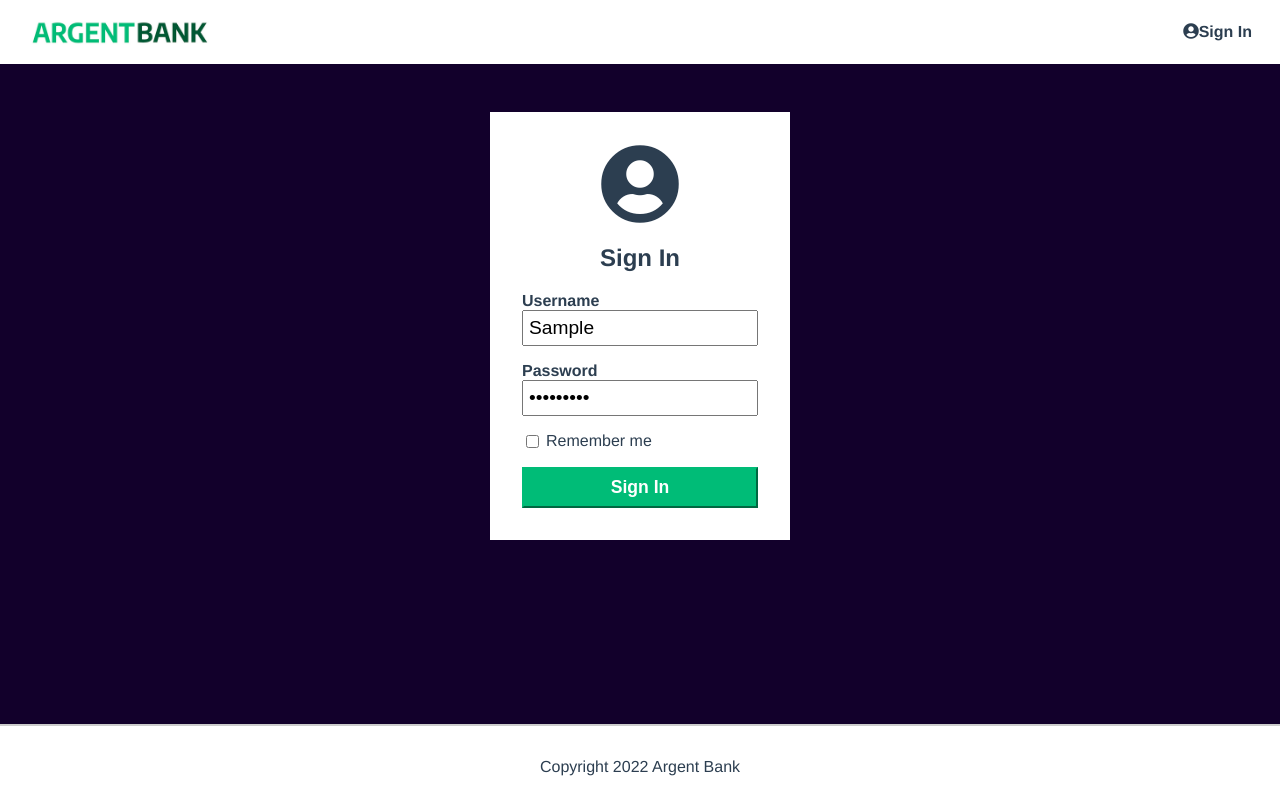
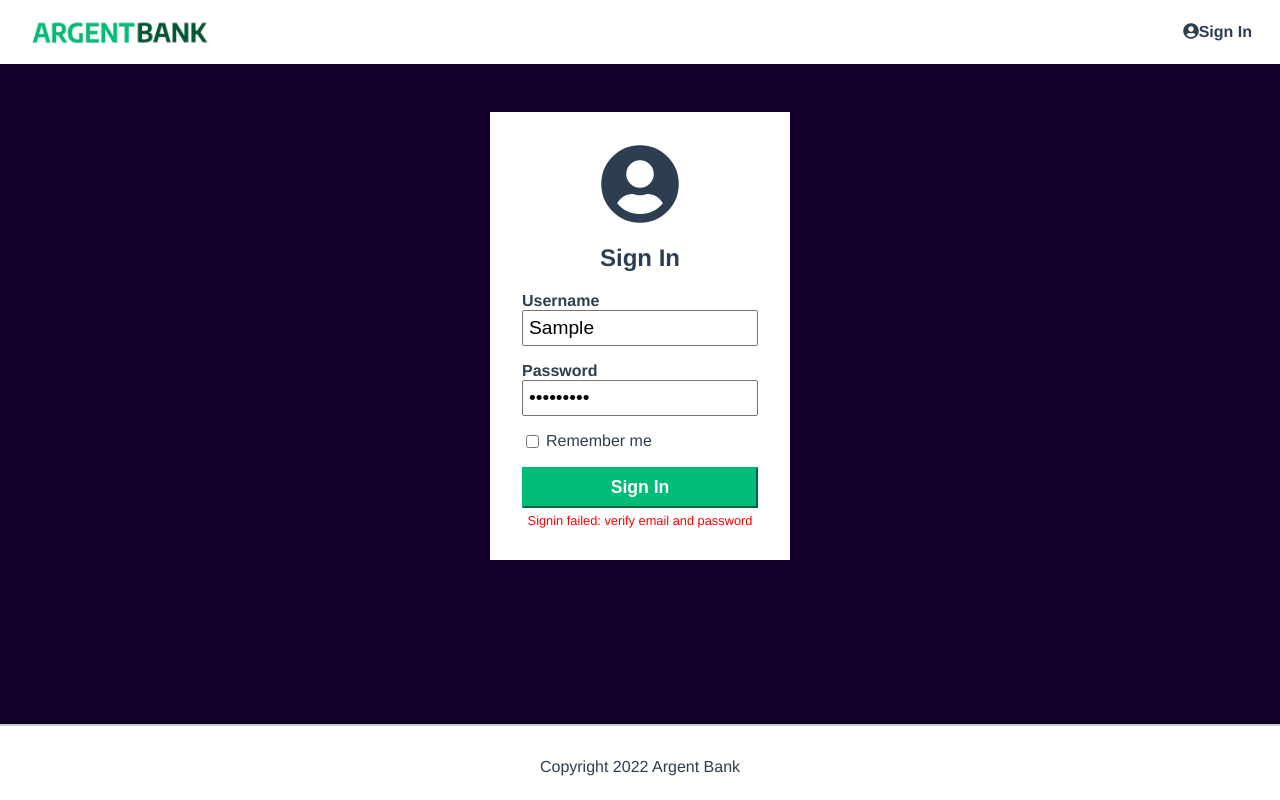
Before and after one commit to Codamor/ArgentBank, a React (Create React App) app: page /signin in a window 1280 px wide. Both pictures are taken after typing "Sample", "Sample123" into the empty fields and a click on the button "Sign In". Built offline with nearby package versions, Linux system fonts and the light colour scheme; no server answers.

Commit message:
add error message for invalid credentials

```diff
--- a/src/Components/SignIn/SignIn.css
+++ b/src/Components/SignIn/SignIn.css
@@ -23,6 +23,12 @@
     font-size: 5rem;
 }
 
+.sign-in-error{
+    margin-top: 5px;
+    font-size: 0.8em;
+    color: red;
+}
+
 .input-remember {
     display: flex;
 }
--- a/src/Components/SignIn/SignIn.js
+++ b/src/Components/SignIn/SignIn.js
@@ -57,6 +57,7 @@ class SignIn extends React.Component{
                 >
                 </div>
                 <button type="submit" className="sign-in-button">Sign In</button>
+                {this.state.showError && <div className="sign-in-error"> Signin failed: verify email and password </div>}
             </form>
         );
     }
```
